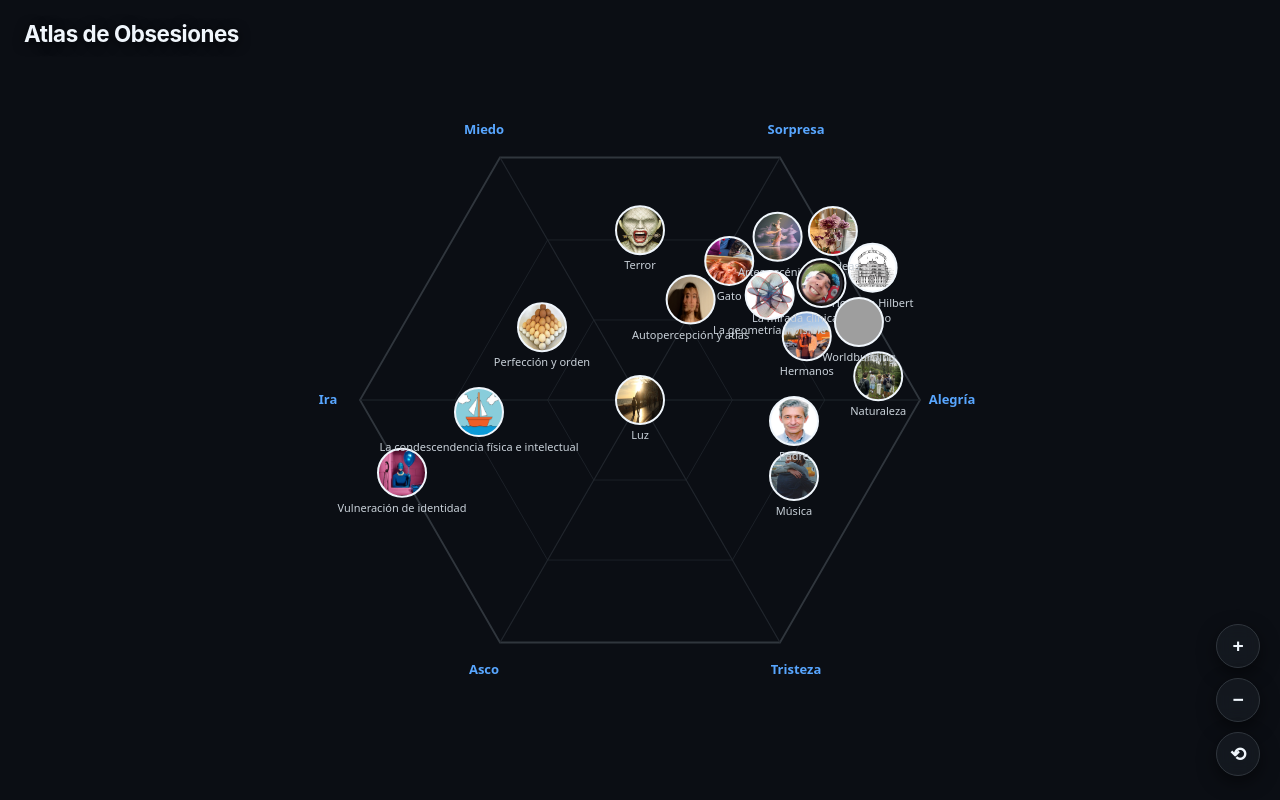
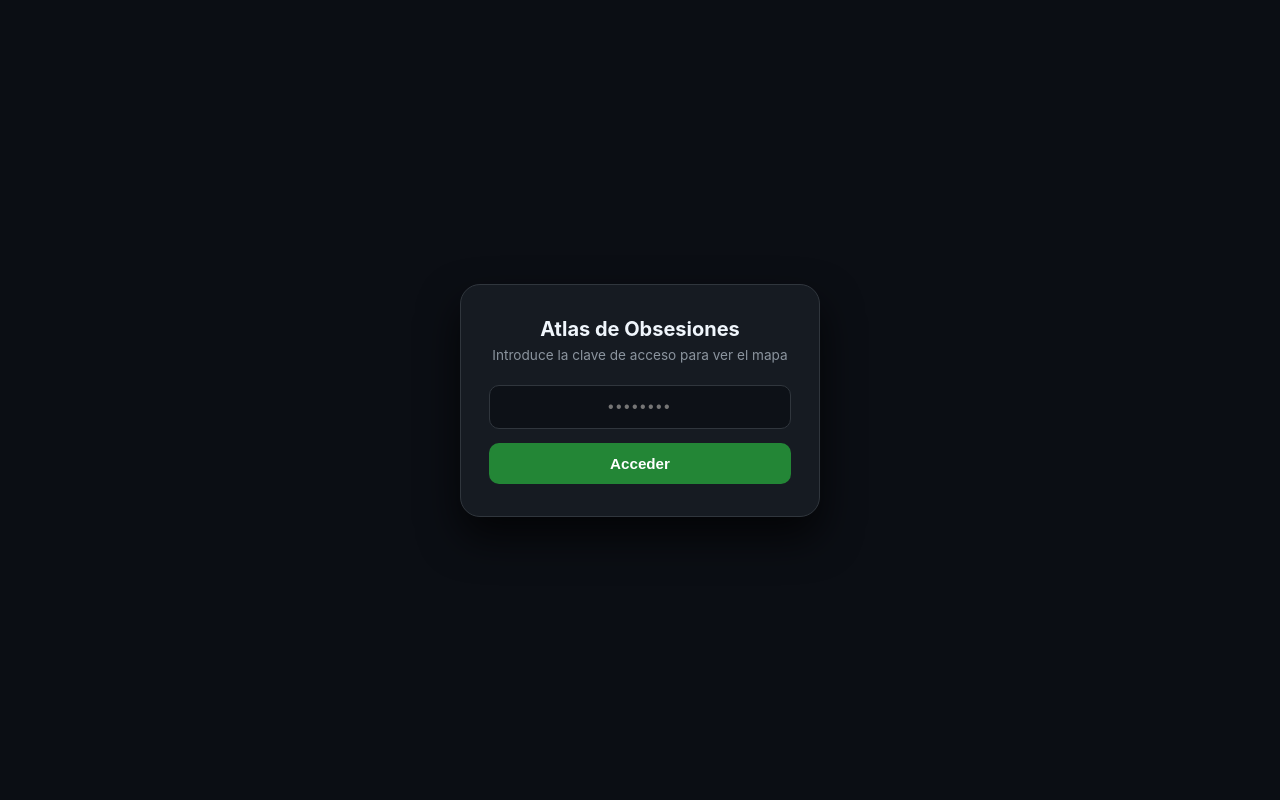
Before and after one commit to lauraarodriguez11/atlas_obsesiones, a plain HTML site: page index.html in a window 1280 px wide. Drawn offline with Linux system fonts and the light colour scheme.

Commit message:
Update index.html

```diff
--- a/index.html
+++ b/index.html
@@ -89,6 +89,7 @@
       transform: scale(0.92);
     }
 
+    /* Modal / Pop-up de Collage */
     .modal-overlay {
       position: fixed;
       inset: 0;
@@ -242,9 +243,109 @@
     .modal-credits a:hover {
       text-decoration: underline;
     }
+
+    /* Pantalla de Bloqueo por Contraseña */
+    #lockScreen {
+      position: fixed;
+      inset: 0;
+      background: #0b0e14;
+      z-index: 1000;
+      display: flex;
+      align-items: center;
+      justify-content: center;
+      padding: 20px;
+      transition: opacity 0.35s ease, visibility 0.35s ease;
+    }
+
+    #lockScreen.unlocked {
+      opacity: 0;
+      visibility: hidden;
+      pointer-events: none;
+    }
+
+    .lock-box {
+      background: #161b22;
+      border: 1px solid #30363d;
+      border-radius: 20px;
+      padding: 32px 28px;
+      max-width: 360px;
+      width: 100%;
+      text-align: center;
+      box-shadow: 0 20px 40px rgba(0, 0, 0, 0.7);
+    }
+
+    .lock-box h2 {
+      font-size: 1.25rem;
+      margin-bottom: 6px;
+      color: #f0f6fc;
+    }
+
+    .lock-box p {
+      font-size: 0.85rem;
+      color: #8b949e;
+      margin-bottom: 22px;
+    }
+
+    .lock-input {
+      width: 100%;
+      padding: 12px 16px;
+      border-radius: 10px;
+      border: 1px solid #30363d;
+      background: #0d1117;
+      color: #f0f6fc;
+      font-size: 1rem;
+      outline: none;
+      text-align: center;
+      letter-spacing: 0.15em;
+      transition: border-color 0.2s;
+    }
+
+    .lock-input:focus {
+      border-color: #58a6ff;
+    }
+
+    .lock-input.error {
+      border-color: #f85149;
+      animation: shake 0.35s ease;
+    }
+
+    .lock-btn {
+      width: 100%;
+      margin-top: 14px;
+      padding: 12px;
+      border-radius: 10px;
+      border: none;
+      background: #238636;
+      color: #ffffff;
+      font-size: 0.95rem;
+      font-weight: 600;
+      cursor: pointer;
+      transition: background 0.15s, transform 0.1s;
+    }
+
+    .lock-btn:active {
+      background: #2ea043;
+      transform: scale(0.98);
+    }
+
+    @keyframes shake {
+      0%, 100% { transform: translateX(0); }
+      20%, 60% { transform: translateX(-8px); }
+      40%, 80% { transform: translateX(8px); }
+    }
   </style>
 </head>
 <body>
+
+  <!-- Capa de autenticación previa -->
+  <div id="lockScreen">
+    <div class="lock-box">
+      <h2>Atlas de Obsesiones</h2>
+      <p>Introduce la clave de acceso para ver el mapa</p>
+      <input type="password" id="passInput" class="lock-input" placeholder="••••••••" autocomplete="current-password" />
+      <button id="unlockBtn" class="lock-btn">Acceder</button>
+    </div>
+  </div>
 
   <header>
     <h1>Atlas de Obsesiones</h1>
@@ -276,7 +377,42 @@
   </div>
 
   <script>
+    // SHA-256 de la contraseña 'atlas2026'
+    const AUTH_HASH = "b4fe9efea1d1f03bb7f44a330e791ea0623fc63dca8c538a7cba8b2f90117070";
+
+    async function sha256(message) {
+      const msgBuffer = new TextEncoder().encode(message);
+      const hashBuffer = await crypto.subtle.digest('SHA-256', msgBuffer);
+      const hashArray = Array.from(new Uint8Array(hashBuffer));
+      return hashArray.map(b => b.toString(16).padStart(2, '0')).join('');
+    }
+
     document.addEventListener("DOMContentLoaded", () => {
+      const lockScreen = document.getElementById("lockScreen");
+      const passInput = document.getElementById("passInput");
+      const unlockBtn = document.getElementById("unlockBtn");
+
+      async function attemptUnlock() {
+        const hash = await sha256(passInput.value.trim());
+        if (hash === AUTH_HASH) {
+          sessionStorage.setItem("atlas_auth", "true");
+          lockScreen.classList.add("unlocked");
+        } else {
+          passInput.classList.add("error");
+          setTimeout(() => passInput.classList.remove("error"), 400);
+          passInput.value = "";
+        }
+      }
+
+      if (sessionStorage.getItem("atlas_auth") === "true") {
+        lockScreen.classList.add("unlocked");
+      }
+
+      unlockBtn.addEventListener("click", attemptUnlock);
+      passInput.addEventListener("keydown", (e) => {
+        if (e.key === "Enter") attemptUnlock();
+      });
+
       const canvas = document.getElementById("atlasCanvas");
       const ctx = canvas.getContext("2d");
       const modal = document.getElementById("modal");
```
